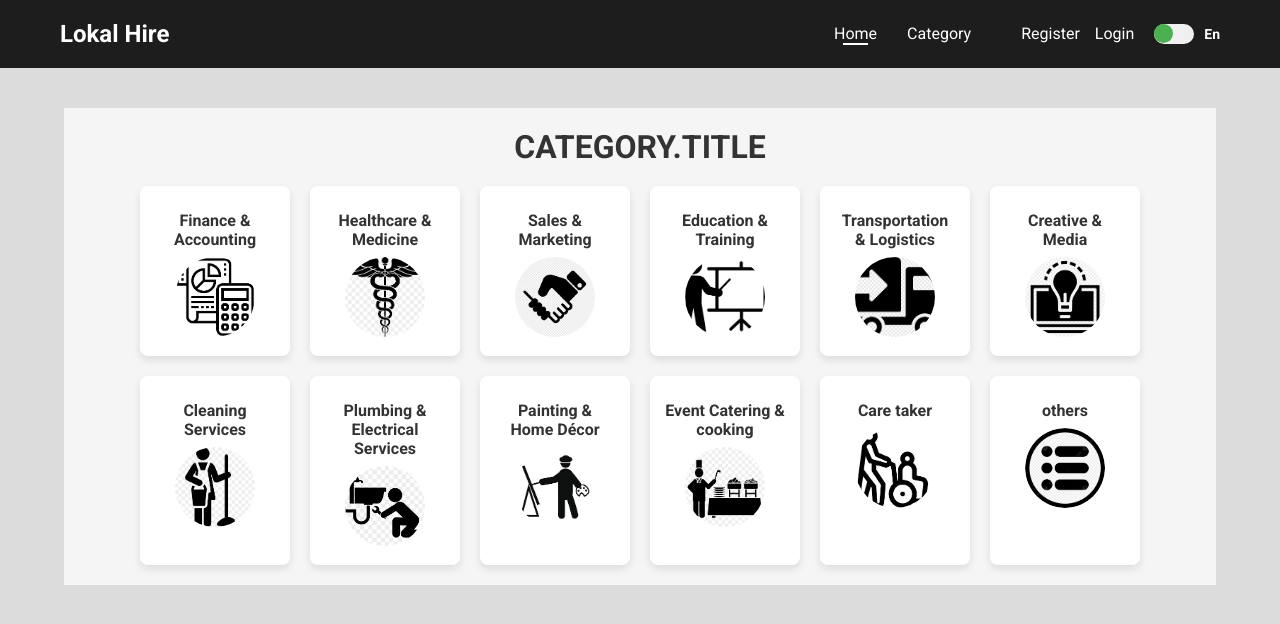
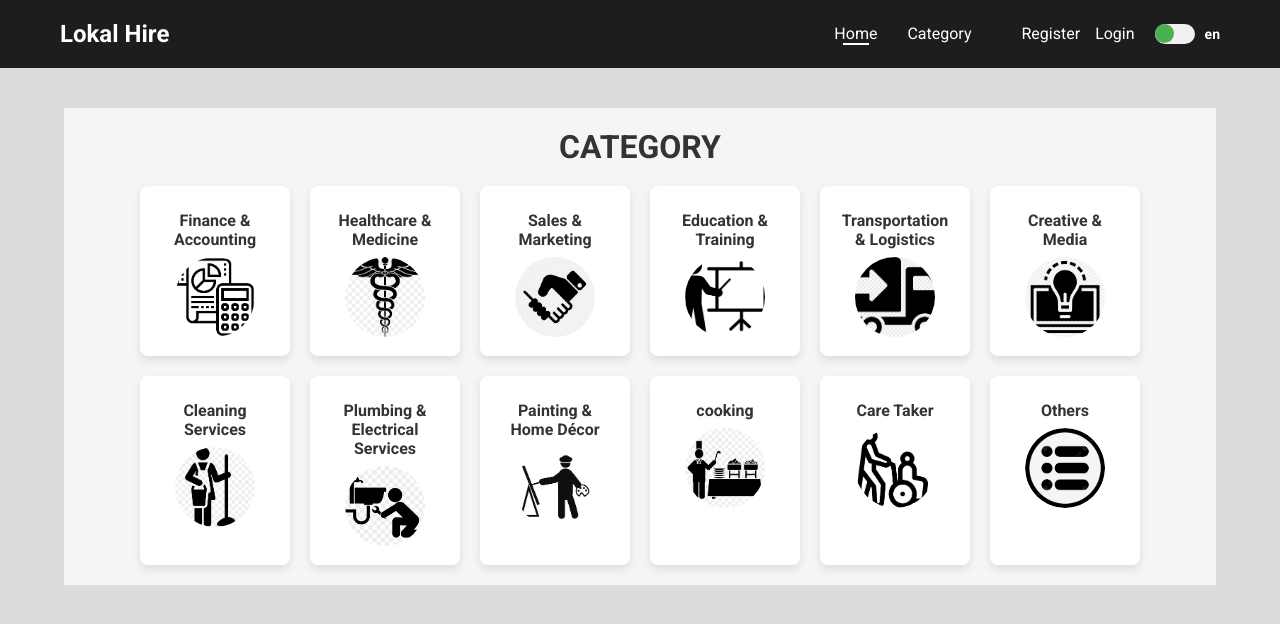
Before and after one commit to Pavitra87/Job_Portal, a React (Create React App) app in the folder ui/: page /category in a window 1280 px wide. Shown: the top 624 px of the page. Built offline with nearby package versions, Linux system fonts and the light colour scheme; no server answers.

Commit message:
language translation

```diff
--- a/ui/public/locales/en/translation.json
+++ b/ui/public/locales/en/translation.json
@@ -105,5 +105,23 @@
     "profileCreated": "Profile created successfully!",
     "profileError": "Error creating profile. Please try again.",
     "loading": "Loading..."
+  },
+  "category": {
+    "title": "Category",
+    "list": {
+      "finance": "Finance & Accounting",
+      "healthcare": "Healthcare & Medicine",
+      "sales": "Sales & Marketing",
+      "education": "Education & Training",
+      "transportation": "Transportation & Logistics",
+      "creative": "Creative & Media",
+      "cleaning": "Cleaning Services",
+      "plumbing": "Plumbing & Electrical Services",
+      "cooking": "cooking",
+      "painting": "Painting & Home Décor",
+      "catering": "Event Catering & Cooking",
+      "caretaker": "Care Taker",
+      "others": "Others"
+    }
   }
 }
--- a/ui/src/components/LanguageSelector.jsx
+++ b/ui/src/components/LanguageSelector.jsx
@@ -34,7 +34,7 @@ const LanguageSelector = () => {
         ></span>
       </div>
       <div className="language-label">
-        <span>{isKannada ? "Ka" : "En"}</span>
+        <span>{isKannada ? "ಕ" : "en"}</span>
       </div>
     </div>
   );
--- a/ui/src/data/data.js
+++ b/ui/src/data/data.js
@@ -12,53 +12,103 @@ import teaching from "../assets/category/teaching.png";
 import travelling from "../assets/category/travelling.png";
 import { useTranslation } from "react-i18next";
 
+// const data = [
+//   {
+//     name: "category.list.finance",
+//     img: accounting,
+//   },
+//   {
+//     name: "category.list.Healthcare & Medicine",
+//     img: healthcare,
+//   },
+//   {
+//     name: "category.list.Sales & Marketing",
+//     img: sales,
+//   },
+//   {
+//     name: "category.list.Education & Training",
+//     img: teaching,
+//   },
+//   {
+//     name: "category.list.Transportation & Logistics",
+//     img: travelling,
+//   },
+//   {
+//     name: "category.list.Creative & Media",
+//     img: media,
+//   },
+//   {
+//     name: "category.list.Cleaning Services",
+//     img: cleaning,
+//   },
+//   {
+//     name: "category.list.Plumbing & Electrical Services",
+//     img: plumbing,
+//   },
+//   {
+//     name: "category.list.Painting & Home Décor",
+//     img: painting,
+//   },
+//   {
+//     name: "category.list.Event Catering & cooking",
+//     img: cooking,
+//   },
+//   {
+//     name: "category.list.Care taker",
+//     img: care,
+//   },
+//   {
+//     name: "category.list.others",
+//     img: others,
+//   },
+// ];
 const data = [
   {
-    name: "Finance & Accounting",
+    name: "category.list.finance", // Translation key
     img: accounting,
   },
   {
-    name: "Healthcare & Medicine",
+    name: "category.list.healthcare",
     img: healthcare,
   },
   {
-    name: "Sales & Marketing",
+    name: "category.list.sales",
     img: sales,
   },
   {
-    name: "Education & Training",
+    name: "category.list.education",
     img: teaching,
   },
   {
-    name: "Transportation & Logistics",
+    name: "category.list.transportation",
     img: travelling,
   },
   {
-    name: "Creative & Media",
+    name: "category.list.creative",
     img: media,
   },
   {
-    name: "Cleaning Services",
+    name: "category.list.cleaning",
     img: cleaning,
   },
   {
-    name: "Plumbing & Electrical Services",
+    name: "category.list.plumbing",
     img: plumbing,
   },
   {
-    name: "Painting & Home Décor",
+    name: "category.list.painting",
     img: painting,
   },
   {
-    name: "Event Catering & cooking",
+    name: "category.list.cooking",
     img: cooking,
   },
   {
-    name: "Care taker",
+    name: "category.list.caretaker",
     img: care,
   },
   {
-    name: "others",
+    name: "category.list.others",
     img: others,
   },
 ];
--- a/ui/src/pages/category/Category.jsx
+++ b/ui/src/pages/category/Category.jsx
@@ -15,7 +15,7 @@ const Category = () => {
           <div className="category-title">
             {category.map((categ, index) => (
               <div key={index} className="category-item">
-                <h4>{categ.name}</h4>
+                <h4>{t(categ.name)}</h4>
                 <img src={categ.img} alt={categ.name} />
               </div>
             ))}
```
Also changed, not shown: ui/public/locales/ka/translation.json (+19 -1 lines).
